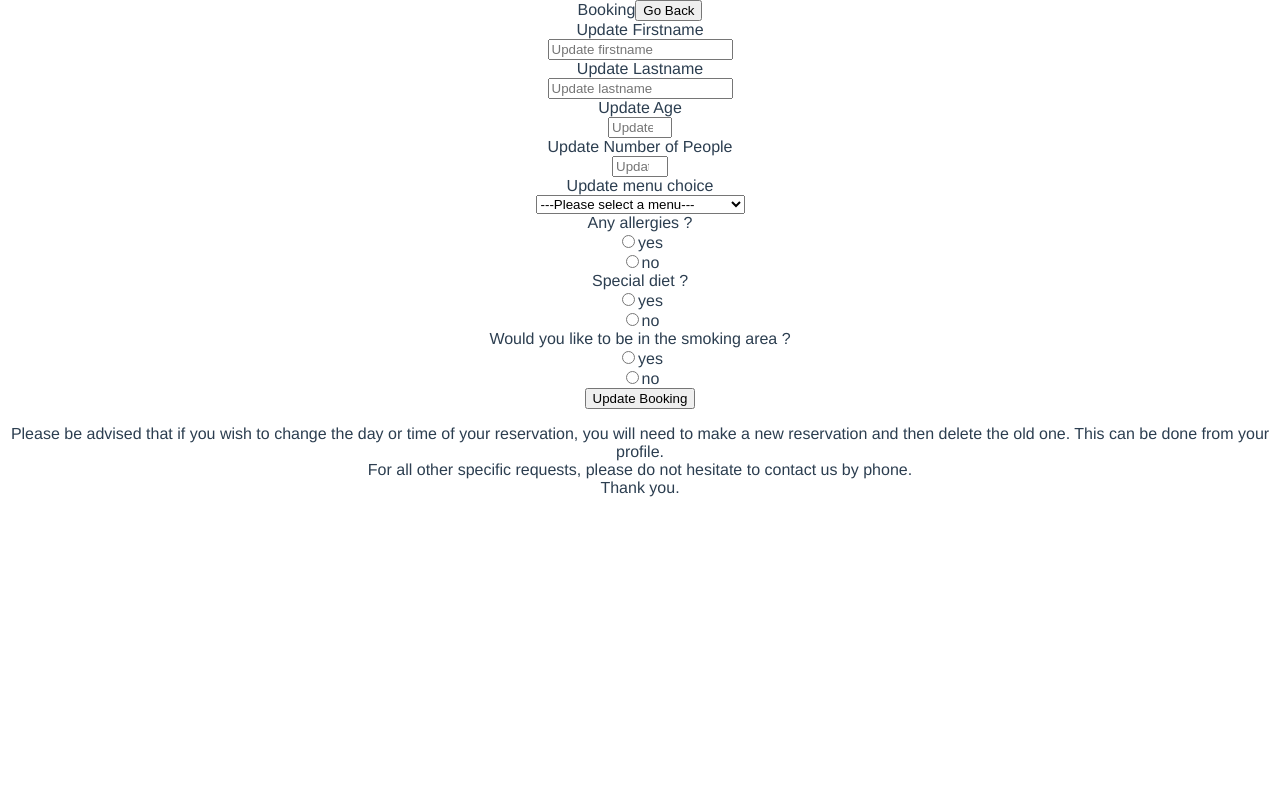
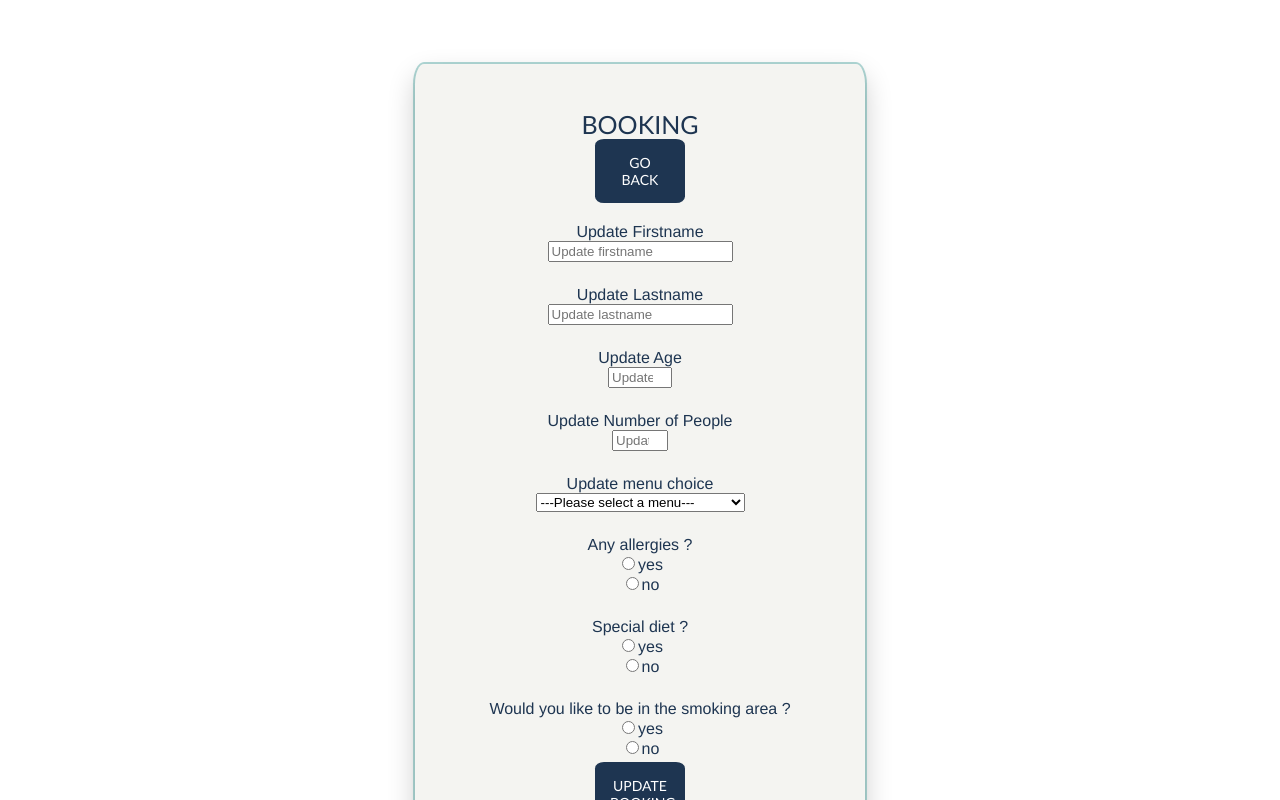
Before and after one commit to Skiepy/RestaurantProject, a Vue app in the folder Frontend/: page /updateBooking/1 in a window 1280 px wide. Shown: the top 800 px of the page. Built offline with nearby package versions, Linux system fonts and the light colour scheme; no server answers.

Commit message:
booking+updatebooking+profile

```diff
--- a/Frontend/src/components/MyBooking.vue
+++ b/Frontend/src/components/MyBooking.vue
@@ -87,9 +87,9 @@
             <label class="label">Any allergies ?</label>
             <div class="control">
                 <input type="radio" v-model="specialAllergies" value="1">
-                <label>yes</label><br>
+                <label class="label1">yes</label><br>
                 <input type="radio" v-model="specialAllergies" value="0">
-                <label>no</label><br>
+                <label class="label2">no</label><br>
             </div>
         </div>
 
@@ -104,9 +104,9 @@
             <label class="label">Any specific diet ?</label>
             <div class="control">
                 <input type="radio" v-model="specialDiet" value="1">
-                <label>yes</label><br>
+                <label class="label1">yes</label><br>
                 <input type="radio" v-model="specialDiet" value="0">
-                <label>no</label><br>
+                <label class="label2">no</label><br>
             </div>
         </div>
 
@@ -125,9 +125,9 @@
             <label class="label">Would you like to be in the smoking area ?</label>
             <div class="control">
                 <input type="radio" v-model="smoking" value="1">
-                <label>yes</label><br>
+                <label class="label1">yes</label><br>
                 <input type="radio" v-model="smoking" value="0">
-                <label>no</label><br>
+                <label class="label2">no</label><br>
             </div>
         </div>
 
@@ -188,8 +188,11 @@
     margin-top: 5%;
     margin-bottom: 5%;
 }
-.control:hover{
-    color:#dbb172;
+.label2:hover{
+    color: #dbb172;
+}
+.label1:hover{
+    color: #dbb172;
 }
 </style>
 <script>
--- a/Frontend/src/components/UpdateBooking.vue
+++ b/Frontend/src/components/UpdateBooking.vue
@@ -1,6 +1,6 @@
 <template>
     <div class="updateBooking">
-        <label class="labelTitle">Booking</label>
+        <label class="labelTitle">BOOKING</label>
         <button class="button register" @click="back">Go Back</button>
         <div class="field">
             <label class="label">Update Firstname</label>
@@ -48,9 +48,9 @@
             <label class="label">Any allergies ?</label>
             <div class="control">
                 <input type="radio" v-model="specialAllergies" value="1">
-                <label>yes</label><br>
+                <label class="label1">yes</label><br>
                 <input type="radio" v-model="specialAllergies" value="0">
-                <label>no</label><br>
+                <label class="label2">no</label><br>
             </div>
         </div>
 
@@ -65,9 +65,9 @@
             <label class="label">Special diet ?</label>
             <div class="control">
                 <input type="radio" v-model="specialDiet" value="1">
-                <label>yes</label><br>
+                <label class="label1">yes</label><br>
                 <input type="radio" v-model="specialDiet" value="0">
-                <label>no</label><br>
+                <label class="label2">no</label><br>
             </div>
         </div>
 
@@ -86,9 +86,9 @@
             <label class="label">Would you like to be in the smoking area ?</label>
             <div class="control">
                 <input type="radio" v-model="smoking" value="1">
-                <label>yes</label><br>
+                <label class="label1">yes</label><br>
                 <input type="radio" v-model="smoking" value="0">
-                <label>no</label><br>
+                <label class="label2">no</label><br>
             </div>
         </div>
 
@@ -99,10 +99,81 @@
         <div>
             <p>Please be advised that if you wish to change the day or time of your reservation, you will need to make a
                 new reservation and then delete the old one. This can be done from your profile. <br>For all other
-                specific requests, please do not hesitate to contact us by phone.<br>Thank you.</p>
+                specific requests, please do not hesitate to contact us by phone.<br></p>
+                <h2>Thank you {{ firstname }} !</h2>
         </div>
     </div>
 </template>
+
+<style scoped>
+.labelTitle{
+    font-family:'Trebuchet MS', 'Lucida Sans Unicode', 'Lucida Grande', 'Lucida Sans', Arial, sans-serif;
+    color: #1E3551;
+    margin-bottom: 70px;
+    padding-bottom: 60px;
+    font-size: 25px;
+    margin: 100px;
+    margin-bottom: 20px;
+}
+.field{
+    padding-top: 20px;
+    font-family:'Franklin Gothic Medium', 'Arial Narrow', Arial, sans-serif;
+    color: #1E3551;
+    margin-bottom: 4px;
+    align-items: center;
+}
+.button{
+    font-family: 'Trebuchet MS', 'Lucida Sans Unicode', 'Lucida Grande', 'Lucida Sans', Arial, sans-serif;
+    text-transform: uppercase;
+    background-color: #1E3551;
+    width: 25%;
+    border: 0;
+    padding: 15px;
+    color:white;
+    font-size: 14px;
+    -webkit-transition: all 0.3 ease;
+    transition: all 0.3 ease;
+    cursor: pointer;
+    margin-right: 10px;
+    margin-left: 10px;
+    border-radius : 10%;
+}
+.button:hover {
+  color: #dbb172;
+  text-decoration: none;
+}
+.updateBooking{
+    position: relative;
+    z-index: 1;
+    background:#f4f4f1;
+    max-width: 360px;
+    margin: 0 auto 100px;
+    padding: 45px;
+    text-align: center;
+    border-radius : 2%;
+    /* box-shadow: 0 0 20px 0 rgba(0, 0, 0, 0.2), 0 5px 5px 0 rgba(0, 0, 0, 0.24); */
+    box-shadow: rgba(55, 153, 148, 0.397) 0px 0px 0px 2px, rgba(0, 0, 0, 0.2) 0px 12px 28px 0px, rgba(0, 0, 0, 0.1) 0px 2px 4px 0px, rgba(255, 255, 255, 0.05) 0px 0px 0px 1px inset;
+    margin-top: 5%;
+    margin-bottom: 5%;
+}
+.label2:hover{
+    color: #dbb172;
+}
+.label1:hover{
+    color: #dbb172;
+}
+p{
+    text-align: justify;
+    color:#dbb172;
+    font-family:Arial, Helvetica, sans-serif;
+}
+h2{
+    font-size: 30px;
+    color:  #1E3551;
+    font-family:'Times New Roman', Times, serif;
+    font-style: italic;
+}
+</style>
 
 <script>
 // import axios
--- a/Frontend/src/views/ProfileView.vue
+++ b/Frontend/src/views/ProfileView.vue
@@ -1,7 +1,8 @@
 <template>
     <div v-if="booking == 0">
+        <button class="button1 logOut" @click="logOutUser()">Home</button>
+        <button class="button1 logOut" @click="logOutUser()">Log Out </button>
         <h2>Welcome back {{ firstname }} !</h2>
-        <button class="button1 logOut" @click="logOutUser()">Home</button>
         <div class="details">
             <h1>PROFILE</h1>
         <label>Firstname :</label>
@@ -12,22 +13,21 @@
         <p>{{ phoneNumber }}</p>
         <label>Number of bookings :</label>
         <p>{{ nbBooking }}</p>
+        <button class="button booking" @click="goToBooking">Make a booking</button>
+        <button class="button modProfile" @click="goToModifProfile">Modify Profile</button>
     </div>
         <br>
-        <button class="button booking" @click="goToBooking">Make a booking</button>
-        <button class="button modProfile" @click="goToModifProfile">Modify Profile</button>
-        <button class="button logOut" @click="logOutUser()">Log Out </button>
-        <div v-if="nbBooking > 0">
-            <label v-if="nbBooking == 1">My booking</label>
-            <label v-if="nbBooking > 1">My bookings</label>
-            <tr v-for="item in myItems" :key="item.booking_id">
+        <div class="book" v-if="nbBooking > 0">
+            <label class="bookt" v-if="nbBooking == 1">MY BOOKING: </label>
+            <label class="bookt" v-if="nbBooking > 1">MY BOOKINGS: </label>
+            <tr class="line" v-for="item in myItems" :key="item.booking_id">
                 <td>{{ item.lastname }}</td>
                 <td>{{ item.nbPeople }}</td>
                 <td>{{ item.menu }}</td>
                 <td>{{ item.date }}</td>
                 <td>
                     <button>
-                        <RouterLink :to="{ name: 'updateBooking', params: { id: item.booking_id } }">Edit booking</RouterLink>
+                        <RouterLink class= "link" :to="{ name: 'updateBooking', params: { id: item.booking_id } }">Edit booking</RouterLink>
                     </button>
                     <button @click="deleteBooking(item.booking_id)">DELETE</button>
                 </td>
@@ -45,7 +45,47 @@
 </template>
 
 <style scoped>
+.link{
+    text-decoration: none;
+    color: white
+}
+.link:hover{
+    color:#1E3551;
+}
+.bookt{
+    color: #1E3551;
+    font-family: 'Lucida Sans', 'Lucida Sans Regular', 'Lucida Grande', 'Lucida Sans Unicode', Geneva, Verdana, sans-serif;
+    margin-right: 25%;
+    font-size: 25px;
+}
+.line{
+    margin-right: 40%;
+    color: #1E3551;
+}
+.book{
+    align-items: center;
+    margin-left: 20%;
+}
 
+button{
+    font-family: 'Trebuchet MS', 'Lucida Sans Unicode', 'Lucida Grande', 'Lucida Sans', Arial, sans-serif;
+    text-transform: uppercase;
+    background-color:#dbb172;
+    width: 40%;
+    border: 0;
+    padding: 15px;
+    color:white;
+    font-size: 15px;
+    -webkit-transition: all 0.3 ease;
+    transition: all 0.3 ease;
+    cursor: pointer;
+    margin-right: 80px;
+    margin-left: 10px;
+    border-radius : 10%;
+    margin-top: 5px;
+    margin-bottom: 5px;
+    text-decoration: none;
+}
 h1{
     font-size: 25px;
     color: #1E3551;
@@ -54,10 +94,11 @@ h1{
 }
 
 h2{
-    font-size: 30px;
+    font-size: 32px;
     color: #dbb172;
     font-family:'Times New Roman', Times, serif;
     font-style: italic;
+    margin-bottom: 2%;
 }
 
 label{
@@ -79,16 +120,17 @@ p{
     font-family: 'Trebuchet MS', 'Lucida Sans Unicode', 'Lucida Grande', 'Lucida Sans', Arial, sans-serif;
     text-transform: uppercase;
     background-color:#dbb172;
-    width: 5%;
+    width: 7%;
     border: 0;
     padding: 15px;
     color:white;
-    font-size: 15px;
+    font-size: 12   px;
     -webkit-transition: all 0.3 ease;
     transition: all 0.3 ease;
     cursor: pointer;
     margin-right: 10px;
     margin-left: 10px;
+    margin-top: 1%;
     border-radius : 10%;
 }
 .button1:hover {
@@ -99,7 +141,7 @@ p{
     font-family: 'Trebuchet MS', 'Lucida Sans Unicode', 'Lucida Grande', 'Lucida Sans', Arial, sans-serif;
     text-transform: uppercase;
     background-color: #1E3551;
-    width: 7%;
+    width: 25%;
     border: 0;
     padding: 15px;
     color:white;
@@ -115,22 +157,6 @@ p{
   color: #dbb172;
   text-decoration: none;
 }
-button{
-    font-family: 'Trebuchet MS', 'Lucida Sans Unicode', 'Lucida Grande', 'Lucida Sans', Arial, sans-serif;
-    text-transform: uppercase;
-    background-color:#dbb172;
-    width: 40%;
-    border: 0;
-    padding: 15px;
-    color:white;
-    font-size: 15px;
-    -webkit-transition: all 0.3 ease;
-    transition: all 0.3 ease;
-    cursor: pointer;
-    margin-right: 10px;
-    margin-left: 10px;
-    border-radius : 10%;
-}
 button:hover{
     color:#1E3551;
 }
@@ -145,9 +171,10 @@ button:hover{
     border-radius : 2%;
     /* box-shadow: 0 0 20px 0 rgba(0, 0, 0, 0.2), 0 5px 5px 0 rgba(0, 0, 0, 0.24); */
     box-shadow: rgba(30, 53, 81, 0.212) 0px 0px 0px 2px, rgba(0, 0, 0, 0.2) 0px 12px 28px 0px, rgba(0, 0, 0, 0.1) 0px 2px 4px 0px, rgba(255, 255, 255, 0.05) 0px 0px 0px 1px inset;
-    margin-top: 5%;
+    margin-top: 1%;
     margin-bottom: 5%;
 }
+
 
 </style>
 
```
